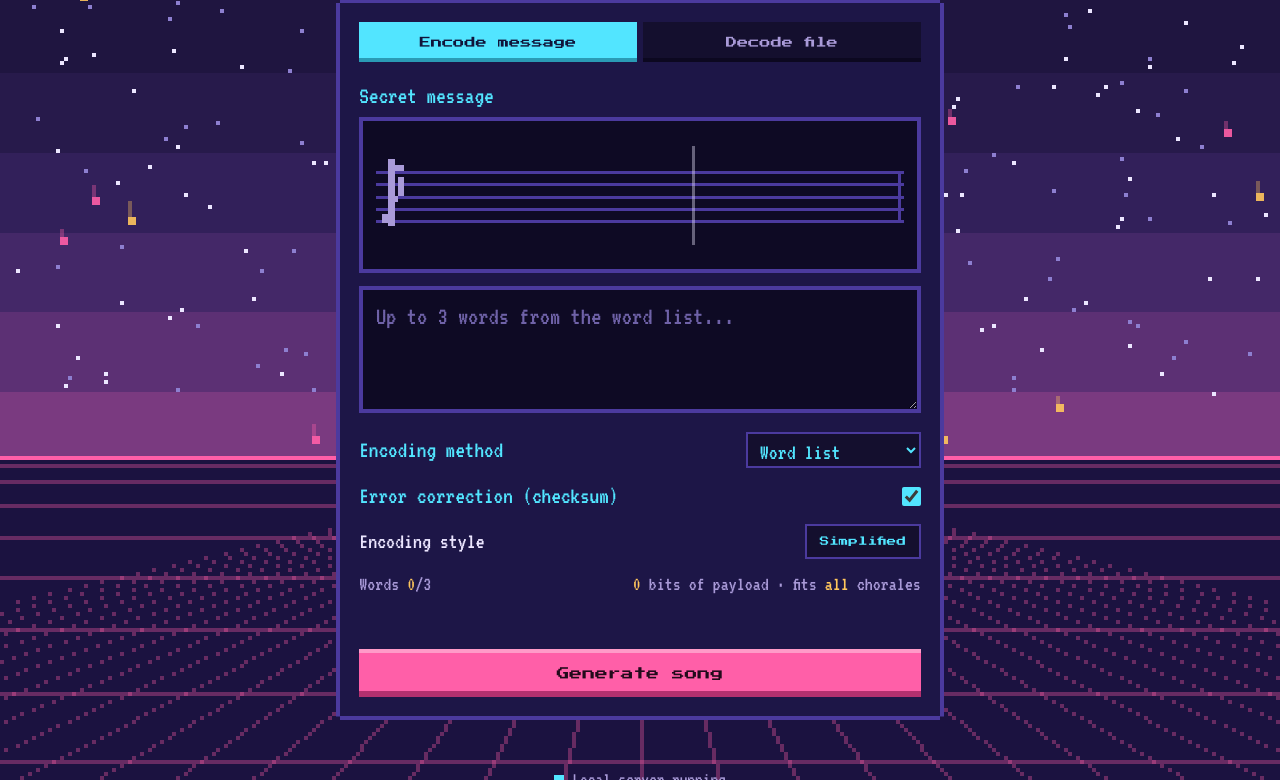
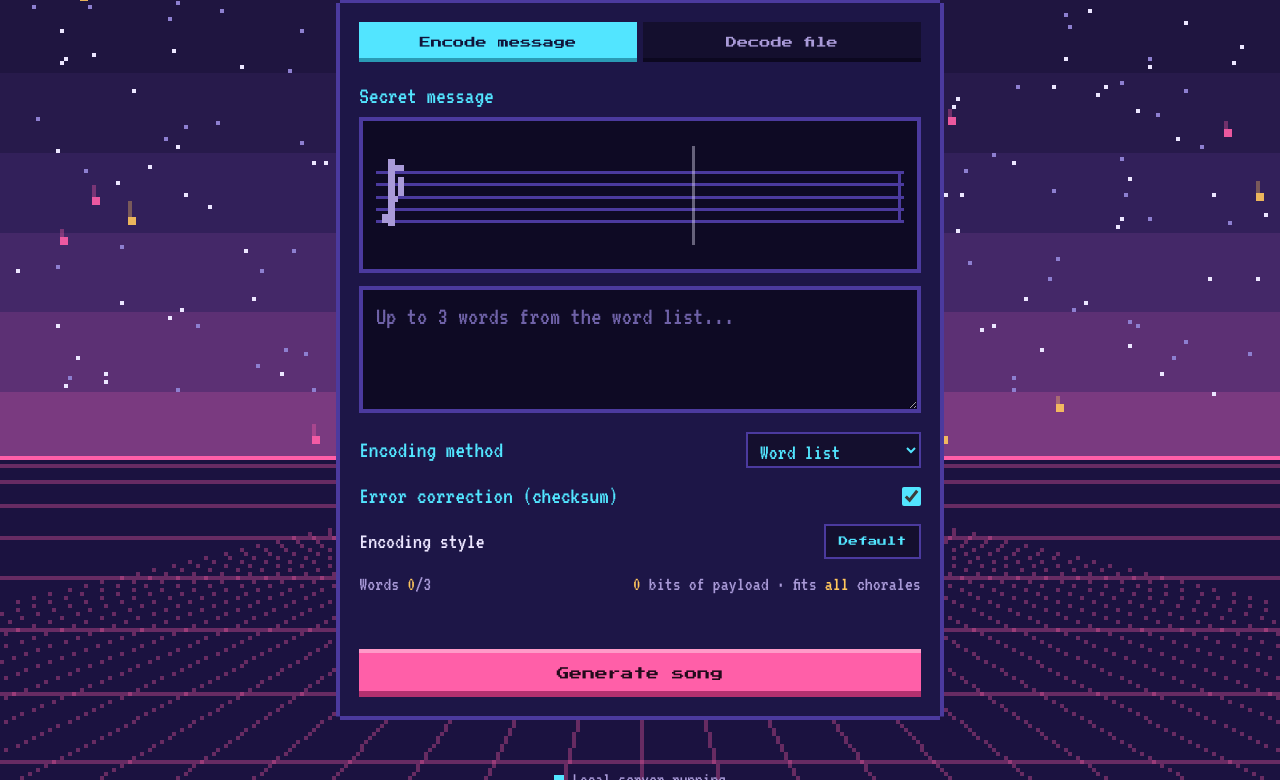
Before and after one commit to henrybarl0w/durhack2026, a Flask app: page / in a window 1280 px wide. Shown: the part 167-947 px from the top of the page. Run offline with Flask 3, Linux system fonts and the light colour scheme; data that the repository does not hold is empty; parts of the project's set-up code (start-up, migrations or seed data) failed here and were passed over; some libraries are stand-ins or nearby versions.

Commit message:
fixed bug introduced by shoddy renaming

```diff
--- a/webapp/app.py
+++ b/webapp/app.py
@@ -204,7 +204,7 @@ def checked():
     return error_correction_enabled() and mode()[0] != "ecc"
 
 
-def encode_indices(indices, style="simplified"):
+def encode_indices(indices, style="original"):
     """(chorale id, chords) for the message."""
     kind, r = mode()
     if kind == "ecc" and error_correction_enabled():
@@ -294,7 +294,7 @@ def ascii_chunk_length(style):
     return length
 
 
-def encode_ascii(raw, style="simplified"):
+def encode_ascii(raw, style="original"):
     """Return (chorale ID, chords) for each fixed-size printable-ASCII chunk."""
     validate_ascii_message(raw)
     chunk_length = ascii_chunk_length(style)
@@ -311,7 +311,7 @@ def encode_ascii(raw, style="simplified"):
     return encoded
 
 
-def capacity_bits(style="simplified"):
+def capacity_bits(style="original"):
     """The most payload bits any chorale has room for in the active mode and style."""
     kind, r = mode()
     if kind == "ecc" and error_correction_enabled():
@@ -414,7 +414,7 @@ def decode_file(path):
         try:
             idx, repaired, bad = decode_words(CHORALE_ID, read_musicxml(CHORALE_ID, path), len(WORDS), r)
             if 1 <= len(idx) <= MAX_WORDS:
-                return idx, repaired, [f"phrase {p + 1}" for p in bad], CHORALE_ID, "simplified"
+                return idx, repaired, [f"phrase {p + 1}" for p in bad], CHORALE_ID, "original"
         except (DecodeError, ValueError) as exc:
             ecc_error = exc
 
@@ -509,7 +509,7 @@ def merge_wav_files(files):
     return out.getvalue()
 
 
-def chords_to_wav(chords, cid=CHORALE_ID, style="simplified", bpm=76, rate=16000):
+def chords_to_wav(chords, cid=CHORALE_ID, style="original", bpm=76, rate=16000):
     """A small additive-synth rendering of the score as WAV bytes: every note as written, so the
     soprano keeps Bach's rhythm and the fancy style is heard with its walking bass, passing notes
     and ornaments."""
@@ -562,10 +562,10 @@ def payload():
     """Live payload size for the message typed so far:
     {"bits", "check_bits", "capacity", "chorales", "words", "error"}."""
     raw = request.args.get("message", "")
-    style = request.args.get("style", "simplified")
+    style = request.args.get("style", "original")
     method = request.args.get("method", "words")
     if style not in STYLES:
-        style = "simplified"
+        style = "original"
     out = {"bits": 0, "check_bits": check_bits(), "capacity": capacity_bits(style),
            "chorales": len(chorale_pool()[style]), "words": len(raw.split()), "error": None}
     if raw:
@@ -596,7 +596,7 @@ def payload():
 
 @app.route("/encode", methods=["POST"])
 def encode():
-    encoding_style = request.form.get("encoding_style", "simplified")
+    encoding_style = request.form.get("encoding_style", "original")
     encoding_method = request.form.get("encoding_method", "words")
     use_checksum = error_correction_enabled()
     try:
@@ -639,7 +639,7 @@ def encode():
     except USER_ERRORS as exc:
         return render_template(
             "index.html", active_tab="encode", error=str(exc),
-            encoding_style=encoding_style if encoding_style in STYLES else "simplified",
+            encoding_style=encoding_style if encoding_style in STYLES else "original",
             encoding_method=encoding_method if encoding_method in ("words", "ascii") else "words",
             use_checksum=use_checksum,
         )
--- a/webapp/templates/index.html
+++ b/webapp/templates/index.html
@@ -150,10 +150,10 @@ footer .dot{display:inline-block;width:10px;height:10px;background:var(--cyan);m
         <div class="style-row">
           <span class="l">Encoding style</span>
           <button type="button" class="style-toggle" id="style-toggle"
-                  aria-pressed="{{ 'true' if encoding_style|default('simplified') == 'fancy' else 'false' }}">
-            {{ encoding_style|default('simplified')|title }}
+                  aria-pressed="{{ 'true' if encoding_style|default('original') == 'fancy' else 'false' }}">
+            {{ 'Fancy' if encoding_style|default('original') == 'fancy' else 'Default' }}
           </button>
-          <input type="hidden" name="encoding_style" id="encoding-style" value="{{ encoding_style|default('simplified') }}">
+          <input type="hidden" name="encoding_style" id="encoding-style" value="{{ encoding_style|default('original') }}">
         </div>
         <div class="meta">
           <span><span id="count-label">Words</span> <b id="wc">0</b><span id="count-limit">/3</span></span>
@@ -258,11 +258,11 @@ if(activeTab==='decode')switchTab('decode');
 
 /* ---------- encoding style ---------- */
 (function(){
-  const styles=['simplified','fancy'],input=document.getElementById('encoding-style');
+  const styles=['original','fancy'],input=document.getElementById('encoding-style');
   const button=document.getElementById('style-toggle');
   button.addEventListener('click',()=>{
     input.value=styles[(styles.indexOf(input.value)+1)%styles.length];
-    button.textContent=input.value[0].toUpperCase()+input.value.slice(1);
+    button.textContent=input.value==='original'?'Default':'Fancy';
     button.setAttribute('aria-pressed',input.value==='fancy');
   });
 })();
```
Also changed, not shown: tests/test_webapp.py (+1 -0 lines), tests/test_webapp_ascii.py (+1 -0 lines).
